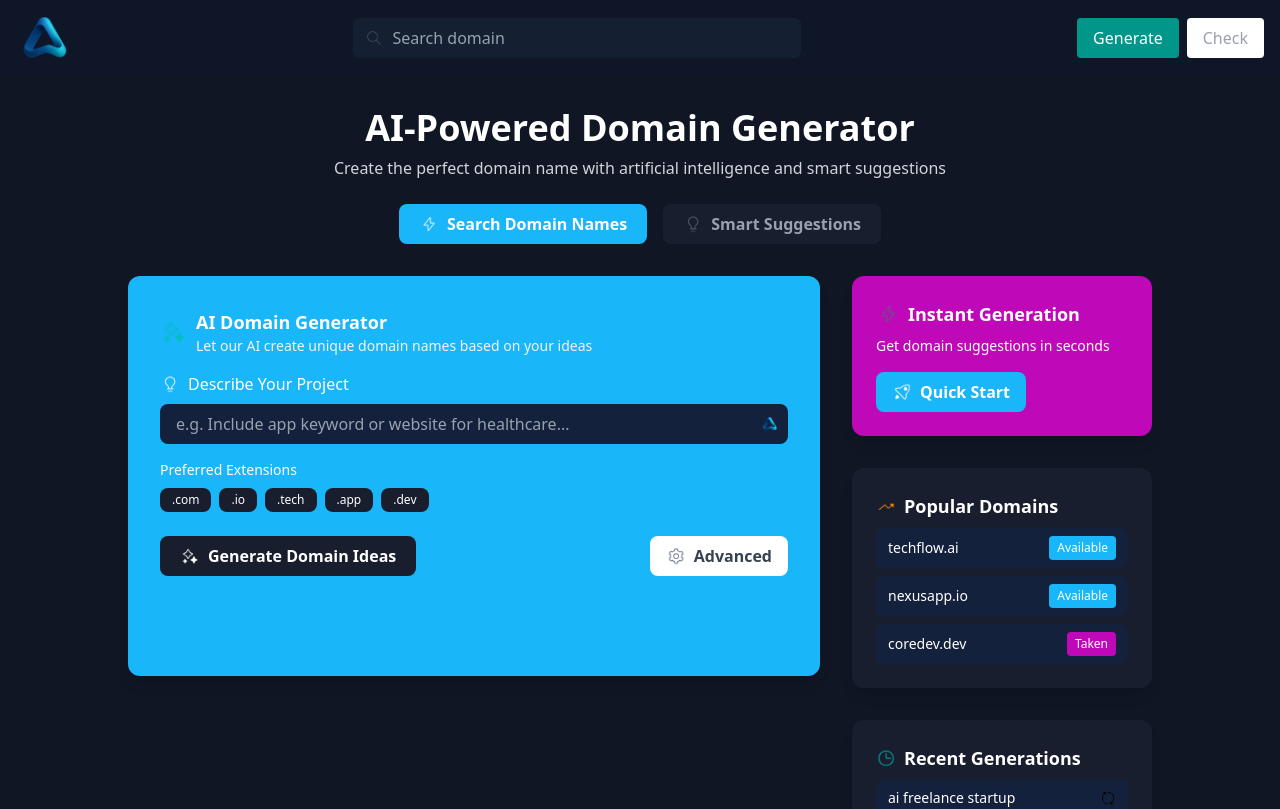
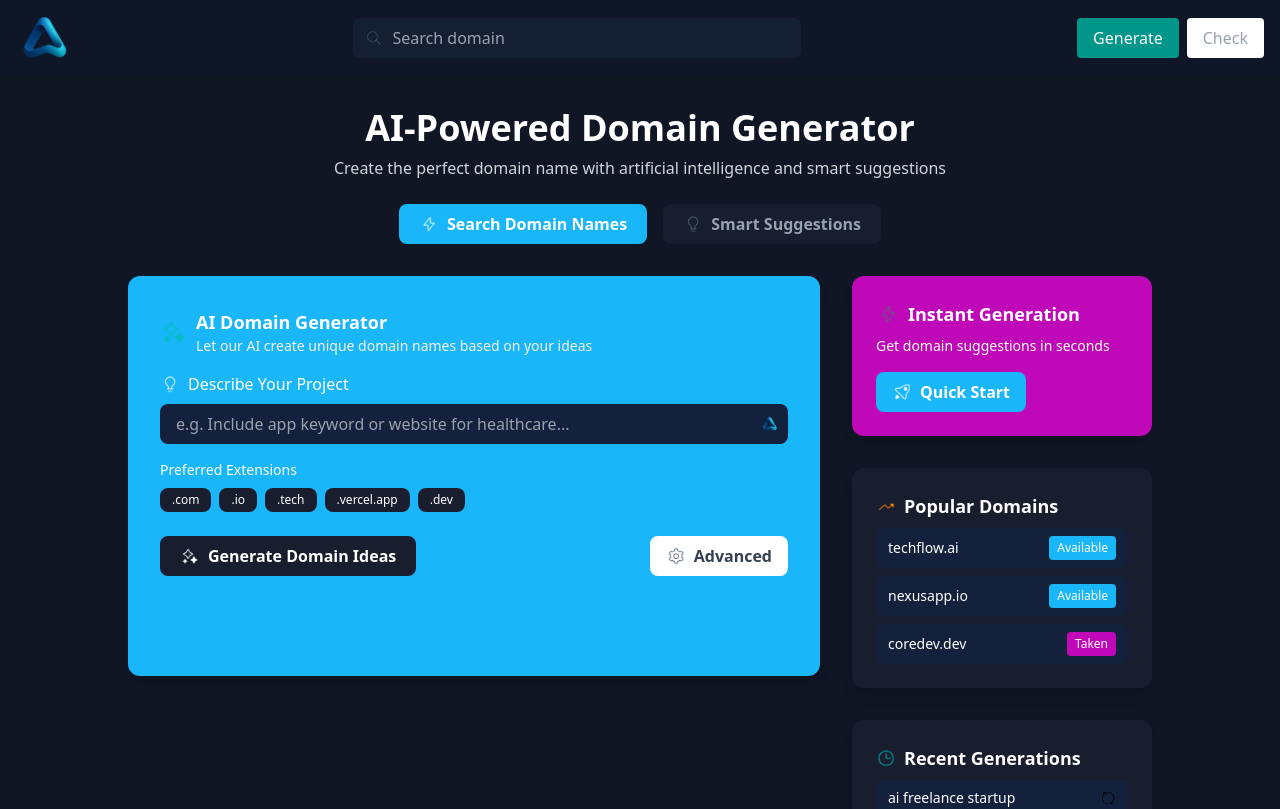
Before and after one commit to Thato-t/NameMind, a Next.js app: page /result/generate in a window 1280 px wide. Shown: the top 809 px of the page. Built offline with nearby package versions, Linux system fonts and the light colour scheme.

Commit message:
feat: madea click button for the domain generation

```diff
--- a/app/result/generate/page.tsx
+++ b/app/result/generate/page.tsx
@@ -10,6 +10,10 @@ function GeneratePage() {
 
   const [input, setInput] = useState<string>('');
   const [clicked, setClicked] = useState<boolean>(false);
+  const [extensions, setExtensions] = useState<string[]>(['.com', '.io', '.tech', '.vercel.app', '.dev']);
+  const [activeIndex, setActiveIndex] = useState();
+
+
 
   return (
     <>
@@ -73,13 +77,13 @@ function GeneratePage() {
             <div className="mb-4">
               <p className="text-white text-sm mb-2">Preferred Extensions</p>
               <div className="flex gap-2 flex-wrap">
-                {['.com', '.io', '.tech', '.app', '.dev'].map((ext, index) => (
+                {extensions.map((ext, index) => (
                   <div
                    key={index}
+                   onClick={() => setActiveIndex([...index])}
                    className={`
                     bg-[#181e2e] text-white px-3 py-1 rounded-lg text-xs cursor-pointer hover:bg-[#009689] transition
-                    ${clicked ? "bg-[#009689]" : "bg-[#181e2e]"}`}
-                    onClick={() => setClicked(true)}
+                    ${activeIndex === index  ? "bg-[#009689]" : "bg-[#181e2e]"}`}
                   >
                     {ext}
                   </div>
```
